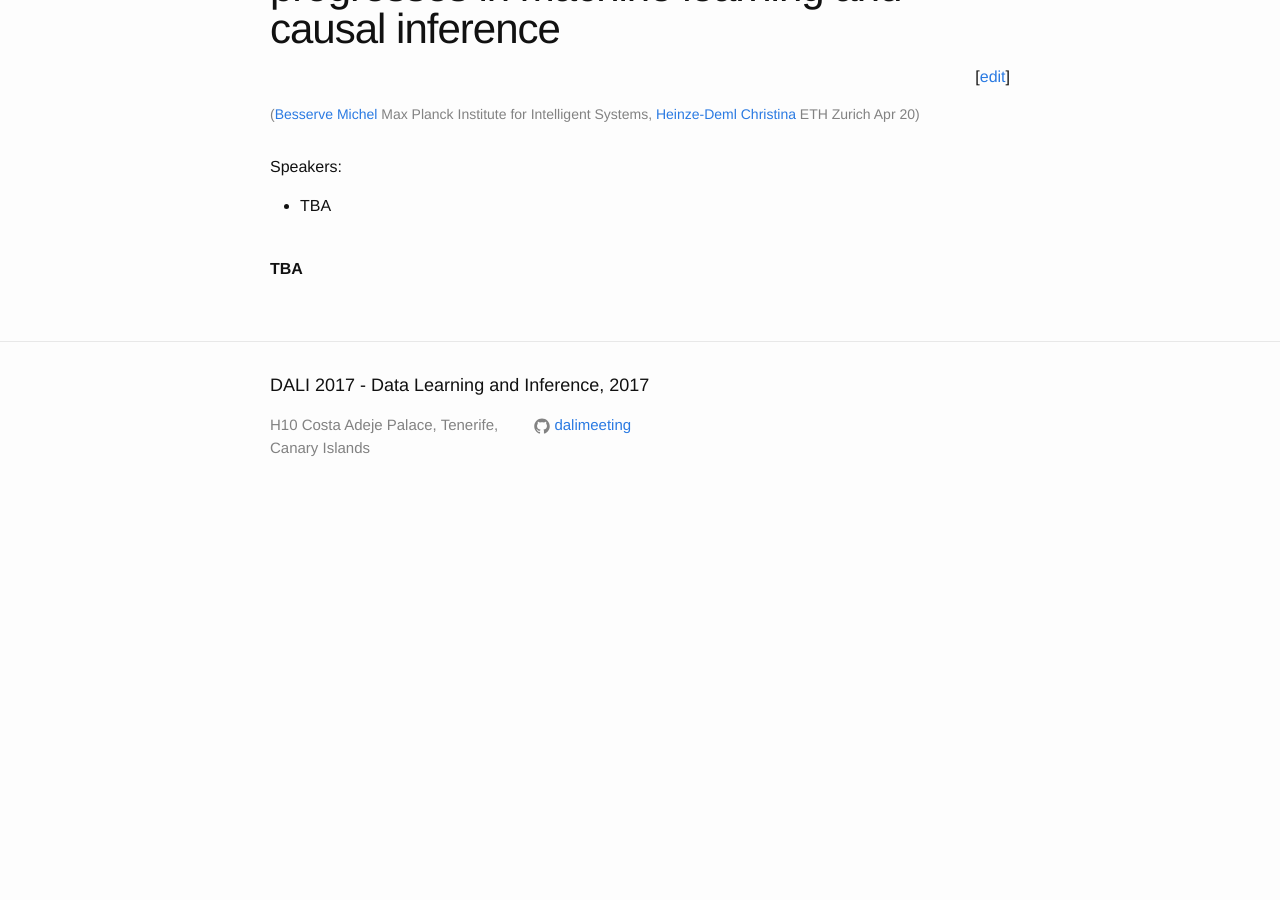
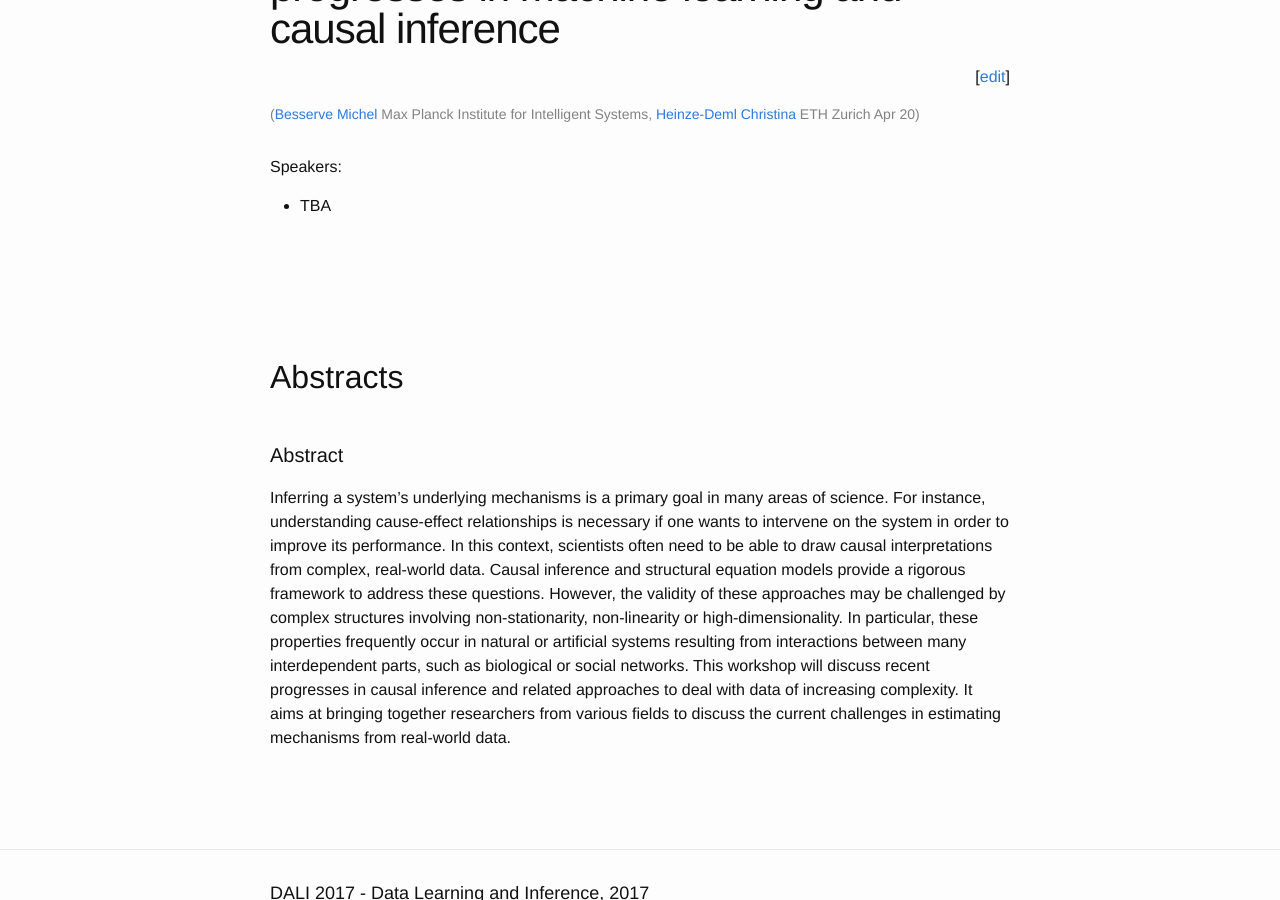
Before and after one commit to dalimeeting/dalimeeting.github.io, a Jekyll site: the page built from _posts/2017-04-20-progresses-ML-causal-inference.md, in a window 1280 px wide and 900 px high, scrolled down 514 px. Built offline with Jekyll 4.4.1, drawn with Linux system fonts in a browser that asks for light colours; before the commit the page ends 1033 px from its top, so only the background shows below that.

Commit message:
Adding workshop abstract

```diff
--- a/_posts/2017-04-20-progresses-ML-causal-inference.md
+++ b/_posts/2017-04-20-progresses-ML-causal-inference.md
@@ -14,12 +14,15 @@ organizers:
   url: http://stat.ethz.ch/~heinzec/
   institute: ETH Zurich
 room:
-show_abstracts: false
+show_abstracts: true
 talks:
-- title: TBA
+- title:
   speaker:
   youtube:
   start:
+  abstract: "Inferring a system’s underlying mechanisms is a primary goal in many areas of science. For instance, understanding cause-effect relationships is necessary if one wants to intervene on the system in order to improve its performance. In this context, scientists often need to be able to draw causal interpretations from complex, real-world data.
+Causal inference and structural equation models provide a rigorous framework to address these questions. However, the validity of these approaches may be challenged by complex structures involving non-stationarity, non-linearity or high-dimensionality. In particular, these properties frequently occur in natural or artificial systems resulting from interactions between many interdependent parts, such as biological or social networks.
+This workshop will discuss recent progresses in causal inference and related approaches to deal with data of increasing complexity. It aims at bringing together researchers from various fields to discuss the current challenges in estimating mechanisms from real-world data."
   end:
 speakers:
 - TBA
```
